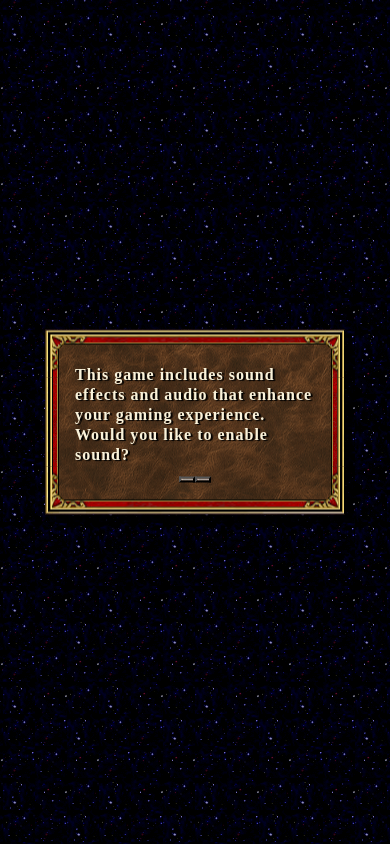
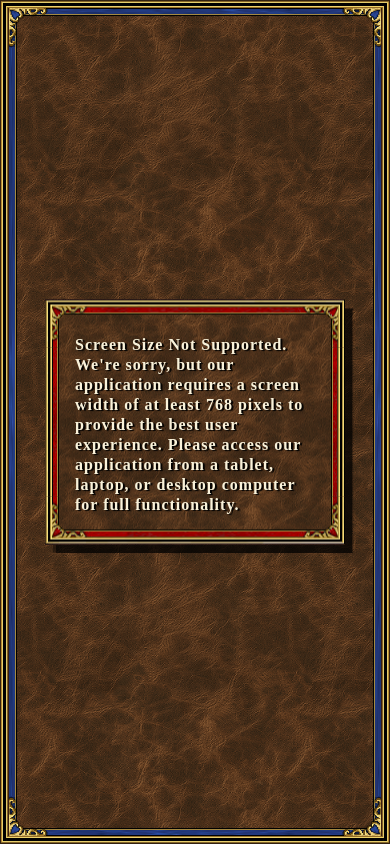
Before and after one commit to troyanvic/homm3-js, a React (Vite) app: page / in a window 390 px wide. Built offline with nearby package versions, Linux system fonts and the light colour scheme.

Commit message:
feat: add responsive screen size support message

```diff
--- a/src/App.jsx
+++ b/src/App.jsx
@@ -1,7 +1,12 @@
+import { useEffect, useState } from "react";
 import { useSelector } from "react-redux";
+import { useTranslation } from "react-i18next";
 
 // import styles
 import "@styles/global.scss";
+
+// import constants
+import { DIALOG_TYPE_MESSAGE } from "@constants";
 
 // import selectors
 import { selectIsShowingMainMenu } from "@slices/menuLayoutSlice.js";
@@ -9,6 +14,7 @@ import { selectIsShowingMainMenu } from "@slices/menuLayoutSlice.js";
 // import components
 import MainMenu from "@layout/MainMenu/MainMenu.jsx";
 import StartGame from "@components/StartGame/StartGame.jsx";
+import Dialog from "@common/Dialog/Dialog.jsx";
 
 /**
  * The main application component renders a dynamic layout based on the screen width.
@@ -18,20 +24,48 @@ import StartGame from "@components/StartGame/StartGame.jsx";
  *
  * @return {JSX.Element} The main application interface with a responsive design.
  */
-// TODO: connect the DialogButton to effectsVolume
-// TODO: add playing music
-// TODO: add favicon
-// TODO: add responsive message
+// TODO: add test for the Background music component
 function App() {
+  const { t } = useTranslation("dialogs");
+
+  // define a component state
+  const [isWindowWidth, setIsWindowWidth] = useState(window.innerWidth);
+
   // get Redux state
   const isShowingMainMenu = useSelector(selectIsShowingMainMenu);
 
-  return isShowingMainMenu ? (
+  useEffect(() => {
+    const handleResize = () => {
+      setIsWindowWidth(window.innerWidth);
+    };
+
+    // Add event listener on component mount
+    window.addEventListener("resize", handleResize);
+
+    // Cleanup the event listener on component unmount
+    return () => {
+      window.removeEventListener("resize", handleResize);
+    };
+  }, []);
+
+  return isWindowWidth >= 768 ? (
+    isShowingMainMenu ? (
+      <div className="main-container">
+        <MainMenu />
+      </div>
+    ) : (
+      <StartGame />
+    )
+  ) : (
     <div className="main-container">
-      {window.innerWidth >= 768 ? <MainMenu /> : <div>no support small screen resolution message</div>}
+      <Dialog
+        isOpen={true}
+        type={DIALOG_TYPE_MESSAGE}
+        message={t("app.screenSizeNotSupported")}
+        hasActions={false}
+        hasCancel={false}
+      />
     </div>
-  ) : (
-    <StartGame />
   );
 }
 
--- a/src/i18n/i18n.js
+++ b/src/i18n/i18n.js
@@ -22,6 +22,7 @@ i18n.use(initReactI18next).init({
     },
   },
   lng: LANGUAGE_EN,
+  //lng: "uk",
   fallbackLng: LANGUAGE_EN,
   interpolation: {
     escapeValue: false,
--- a/src/locales/en/dialogs.json
+++ b/src/locales/en/dialogs.json
@@ -1,4 +1,7 @@
 {
+  "app": {
+    "screenSizeNotSupported": "Screen Size Not Supported. We're sorry, but our application requires a screen width of at least 768 pixels to provide the best user experience. Please access our application from a tablet, laptop, or desktop computer for full functionality."
+  },
   "startGame": {
     "soundPrompt": "This game includes sound effects and audio that enhance your gaming experience. Would you like to enable sound?"
   }
--- a/src/locales/uk/dialogs.json
+++ b/src/locales/uk/dialogs.json
@@ -1,4 +1,7 @@
 {
+  "app": {
+    "screenSizeNotSupported": "Розмір екрану не підтримується. Нам шкода, але наш застосунок потребує ширини екрану не менше 768 пікселів для забезпечення найкращого користувацького досвіду. Будь ласка, зайдіть в наш застосунок з планшета, ноутбука або настільного комп'ютера для повноцінної функціональності."
+  },
   "startGame": {
     "soundPrompt": "Ця гра містить звукові ефекти та аудіо, які покращують ваші враження від гри. Чи бажаєте увімкнути звук?"
   }
```
